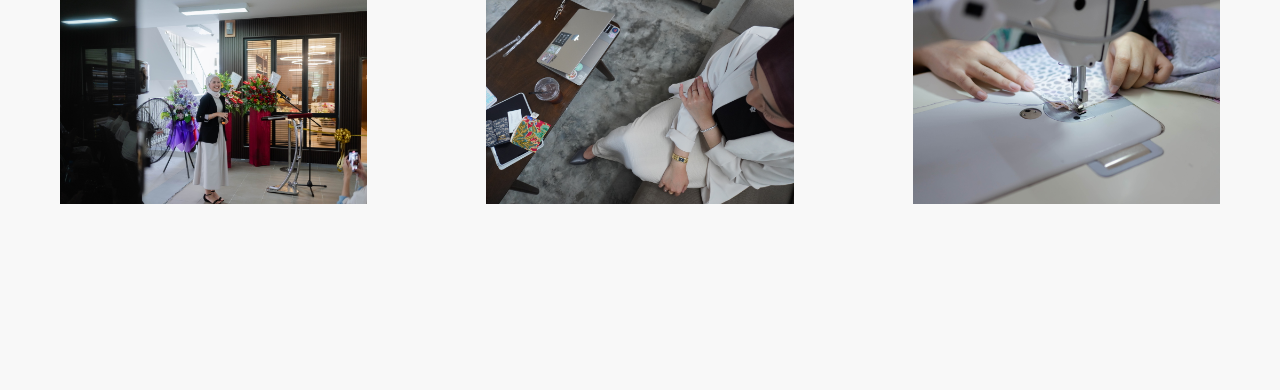
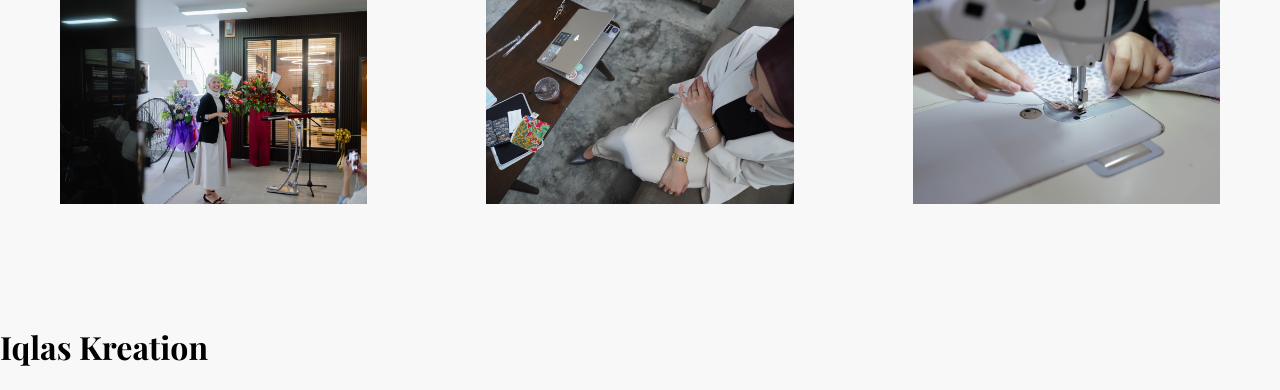
Before and after one commit to Zylioth/Group12_WEBDEV_AS1, a PHP site: page / in a window 1280 px wide. Shown: the part 558-948 px from the top of the page. Before the commit the page ends 762 px from the top, so only its background shows below. Run offline with PHP 8.4, Linux system fonts and the light colour scheme; some libraries are stand-ins or nearby versions; some web fonts are replaced.

Commit message:
added footer pakai include, alum siap

```diff
--- /dev/null
+++ b/includes/footer.php
@@ -0,0 +1,8 @@
+<div class="footer">
+    <div class="content">
+        <h1>Iqlas Kreation</h1>
+
+
+
+    </div>
+</div>
--- a/index.php
+++ b/index.php
@@ -85,6 +85,9 @@ session_start();
 
  </div>
 
+  <!-- ani is the footer -->
+  <?php include 'includes/footer.php'; ?>
+
   <!-- script js tuk menu -->
   <script src="js/hamburger.js"></script>
   <script src="https://kit.fontawesome.com/fbacd2348c.js" crossorigin="anonymous"></script>
```
